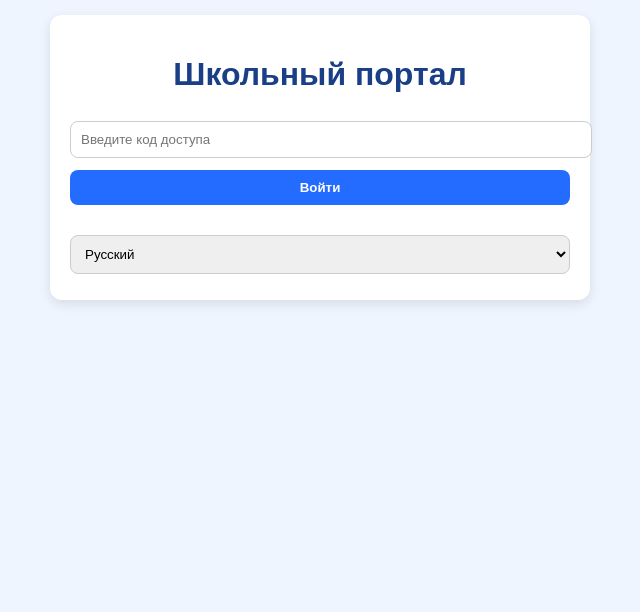
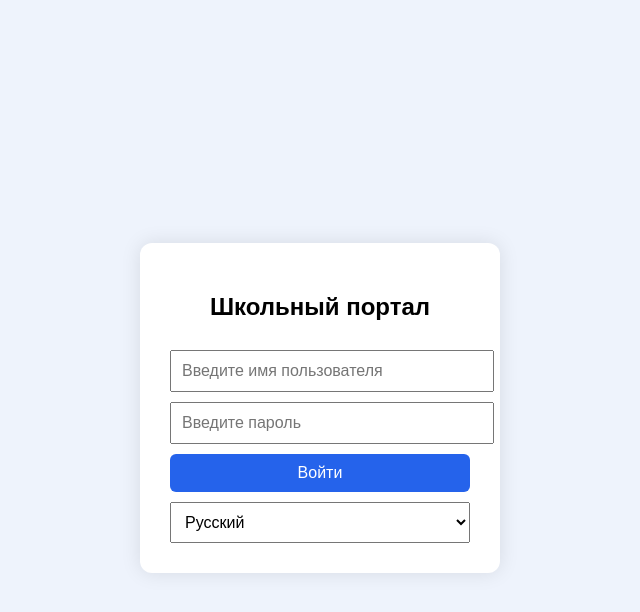
Before and after one commit to HesenovFO86/school-portal, a plain HTML site: page index.html in a window 1280 px wide. Shown: the whole page, without its empty margins (320-960 px from the left). Drawn offline with Linux system fonts and the light colour scheme.

Commit message:
Полная версия с логином по имени и паролю + выбор языка

```diff
--- a/index.html
+++ b/index.html
@@ -1,11 +1,14 @@
 <!DOCTYPE html>
 <html lang="ru">
 <head>
-  <meta charset="UTF-8">
+  <meta charset="UTF-8" />
+  <meta name="viewport" content="width=device-width, initial-scale=1.0"/>
   <title>Школьный портал</title>
   <script type="module">
     import { initializeApp } from "https://www.gstatic.com/firebasejs/10.12.2/firebase-app.js";
-    import { getFirestore, doc, getDoc, setDoc } from "https://www.gstatic.com/firebasejs/10.12.2/firebase-firestore.js";
+    import {
+      getFirestore, doc, getDoc
+    } from "https://www.gstatic.com/firebasejs/10.12.2/firebase-firestore.js";
 
     const firebaseConfig = {
       apiKey: "AIzaSyDSU7JH_P11Vytn_yWGZTk0VV4TKbEK76M",
@@ -19,206 +22,103 @@
     const app = initializeApp(firebaseConfig);
     const db = getFirestore(app);
 
-    window.addEventListener('DOMContentLoaded', () => {
-      const loginPage = document.getElementById('loginPage');
-      const portalPage = document.getElementById('portalPage');
-      const adminPanel = document.getElementById('adminPanel');
-      const loginForm = document.getElementById('loginForm');
-      const roleTitle = document.getElementById('roleTitle');
-      const languageSelect = document.getElementById('languageSelect');
-
-      const texts = {
+    const t = {
       ru: {
         title: "Школьный портал",
-          codePlaceholder: "Введите код доступа",
-          loginBtn: "Войти",
-          adminPanelTitle: "Панель администратора: добавить код",
-          addBtn: "Добавить",
-          changeCode: "Сменить код администратора",
-          oldCode: "Старый код",
-          newCode: "Новый код",
-          updateBtn: "Обновить",
-          roleAdmin: "Администратор",
-          roleTeacher: "Учитель",
-          roleStudent: "Ученик",
-          invalid: "Неверный код",
-          empty: "Пожалуйста, заполните все поля"
-        },
-        az: {
-          title: "Məktəb portalı",
-          codePlaceholder: "Giriş kodunu daxil edin",
-          loginBtn: "Daxil ol",
-          adminPanelTitle: "Administrator paneli: kod əlavə et",
-          addBtn: "Əlavə et",
-          changeCode: "Administrator kodunu dəyiş",
-          oldCode: "Köhnə kod",
-          newCode: "Yeni kod",
-          updateBtn: "Yenilə",
-          roleAdmin: "Administrator",
-          roleTeacher: "Müəllim",
-          roleStudent: "Şagird",
-          invalid: "Yanlış kod",
-          empty: "Zəhmət olmasa bütün sahələri doldurun"
+        enterId: "Введите имя пользователя",
+        enterPass: "Введите пароль",
+        login: "Войти"
       },
       en: {
         title: "School Portal",
-          codePlaceholder: "Enter access code",
-          loginBtn: "Login",
-          adminPanelTitle: "Admin panel: add access code",
-          addBtn: "Add",
-          changeCode: "Change admin code",
-          oldCode: "Old code",
-          newCode: "New code",
-          updateBtn: "Update",
-          roleAdmin: "Administrator",
-          roleTeacher: "Teacher",
-          roleStudent: "Student",
-          invalid: "Invalid code",
-          empty: "Please fill in all fields"
+        enterId: "Enter username",
+        enterPass: "Enter password",
+        login: "Login"
+      },
+      az: {
+        title: "Məktəb Portalı",
+        enterId: "İstifadəçi adını daxil edin",
+        enterPass: "Şifrəni daxil edin",
+        login: "Daxil ol"
       }
     };
 
     let currentLang = 'ru';
-      const updateTexts = () => {
-        const t = texts[currentLang];
-        document.getElementById('mainTitle').textContent = t.title;
-        document.getElementById('codeInput').placeholder = t.codePlaceholder;
-        document.getElementById('loginBtn').textContent = t.loginBtn;
-        document.getElementById('adminPanelTitle').textContent = t.adminPanelTitle;
-        document.getElementById('addBtn').textContent = t.addBtn;
-        document.getElementById('changeTitle').textContent = t.changeCode;
-        document.getElementById('oldCode').placeholder = t.oldCode;
-        document.getElementById('newCode').placeholder = t.newCode;
-        document.getElementById('updateBtn').textContent = t.updateBtn;
-        document.getElementById('roleAdmin').textContent = t.roleAdmin;
-        document.getElementById('roleTeacher').textContent = t.roleTeacher;
-        document.getElementById('roleStudent').textContent = t.roleStudent;
-      };
+    function updateLang(lang) {
+      currentLang = lang;
+      const tr = t[lang];
+      document.getElementById("title").textContent = tr.title;
+      document.getElementById("username").placeholder = tr.enterId;
+      document.getElementById("password").placeholder = tr.enterPass;
+      document.getElementById("loginBtn").textContent = tr.login;
+    }
 
-      languageSelect.addEventListener('change', () => {
-        currentLang = languageSelect.value;
-        updateTexts();
+    window.onload = () => {
+      document.getElementById("lang").addEventListener("change", e => {
+        updateLang(e.target.value);
       });
 
-      updateTexts();
+      document.getElementById("loginBtn").addEventListener("click", async () => {
+        const username = document.getElementById("username").value.trim();
+        const password = document.getElementById("password").value.trim();
+        const docRef = doc(db, "accessCodes", username);
+        const docSnap = await getDoc(docRef);
 
-      loginForm.addEventListener('submit', async (e) => {
-        e.preventDefault();
-        const code = document.getElementById('codeInput').value.trim();
-        if (!code) return alert(texts[currentLang].empty);
-
-        const roles = ['Admin', 'Teacher', 'Student'];
-        for (let role of roles) {
-          const docSnap = await getDoc(doc(db, "accessCodes", role));
-          if (docSnap.exists() && docSnap.data().code === code) {
-            loginPage.style.display = 'none';
-            portalPage.style.display = 'block';
-            roleTitle.textContent = texts[currentLang]['role' + role];
-            if (role === 'Admin') adminPanel.style.display = 'block';
-            return;
+        if (docSnap.exists() && docSnap.data().password === password) {
+          const role = docSnap.data().role;
+          alert("Успешный вход как: " + role);
+          // Тут можно перенаправить пользователя: window.location.href = "/dashboard.html"
+        } else {
+          alert("Неверное имя или пароль!");
         }
-        }
-
-        alert(texts[currentLang].invalid);
       });
 
-      document.getElementById('addBtn').addEventListener('click', async () => {
-        const code = document.getElementById('newAccessCode').value.trim();
-        const role = document.getElementById('roleSelect').value;
-        if (!code) return alert(texts[currentLang].empty);
-        await setDoc(doc(db, "accessCodes", role), { code });
-        alert("✅ Код добавлен!");
-        document.getElementById('newAccessCode').value = '';
-      });
-
-      document.getElementById('updateBtn').addEventListener('click', async () => {
-        const oldCode = document.getElementById('oldCode').value.trim();
-        const newCode = document.getElementById('newCode').value.trim();
-        if (!oldCode || !newCode) return alert(texts[currentLang].empty);
-
-        const adminDoc = await getDoc(doc(db, "accessCodes", "Admin"));
-        if (adminDoc.exists() && adminDoc.data().code === oldCode) {
-          await setDoc(doc(db, "accessCodes", "Admin"), { code: newCode });
-          alert("🔐 Код администратора обновлён!");
-          document.getElementById('oldCode').value = '';
-          document.getElementById('newCode').value = '';
-        } else {
-          alert(texts[currentLang].invalid);
-        }
-      });
-    });
+      updateLang(currentLang);
+    };
   </script>
   <style>
     body {
-      font-family: Arial;
-      background: #eef5ff;
-      margin: 0;
-      padding: 0;
+      background: #eef3fc;
+      font-family: sans-serif;
+      display: flex;
+      justify-content: center;
+      align-items: center;
+      height: 100vh;
+    }
+    .box {
+      background: white;
+      padding: 30px;
+      border-radius: 12px;
+      box-shadow: 0 0 20px rgba(0,0,0,0.1);
       text-align: center;
-    }
-    h1 { color: #1a3f87; }
-    .panel {
-      background: white;
-      padding: 20px;
-      margin: 15px auto;
-      width: 90%;
-      max-width: 500px;
-      border-radius: 12px;
-      box-shadow: 0 4px 12px rgba(0,0,0,0.1);
+      width: 300px;
     }
     input, select, button {
+      margin-top: 10px;
       width: 100%;
       padding: 10px;
-      margin: 6px 0;
-      border: 1px solid #ccc;
-      border-radius: 8px;
+      font-size: 16px;
     }
     button {
-      background-color: #246bff;
+      background: #2563eb;
       color: white;
       border: none;
-      font-weight: bold;
+      border-radius: 6px;
       cursor: pointer;
     }
-    button:hover {
-      background-color: #1a52c9;
-    }
-    #portalPage { display: none; }
   </style>
 </head>
 <body>
-  <div class="panel" id="loginPage">
-    <h1 id="mainTitle">Школьный портал</h1>
-    <form id="loginForm">
-      <input type="text" id="codeInput" placeholder="Введите код доступа" required>
-      <button id="loginBtn" type="submit">Войти</button>
-    </form>
-    <br>
-    <select id="languageSelect">
+  <div class="box">
+    <h2 id="title">Школьный портал</h2>
+    <input type="text" id="username" placeholder="Введите имя пользователя" />
+    <input type="password" id="password" placeholder="Введите пароль" />
+    <button id="loginBtn">Войти</button>
+    <select id="lang">
       <option value="ru">Русский</option>
+      <option value="en">English</option>
       <option value="az">Azərbaycanca</option>
-      <option value="en">English</option>
     </select>
-  </div>
-
-  <div id="portalPage">
-    <h1 id="roleTitle"></h1>
-
-    <div id="adminPanel" class="panel" style="display:none;">
-      <h3 id="adminPanelTitle">Панель администратора: добавить код</h3>
-      <input type="text" id="newAccessCode" placeholder="Код (например: teach001)">
-      <select id="roleSelect">
-        <option value="Teacher" id="roleTeacher">Учитель</option>
-        <option value="Student" id="roleStudent">Ученик</option>
-      </select>
-      <button id="addBtn">Добавить</button>
-
-      <hr>
-      <h3 id="changeTitle">Сменить код администратора</h3>
-      <input type="text" id="oldCode" placeholder="Старый код">
-      <input type="text" id="newCode" placeholder="Новый код">
-      <button id="updateBtn">Обновить</button>
-    </div>
   </div>
 </body>
 </html>
```
Lines whose indentation alone changed are shown as unchanged.
